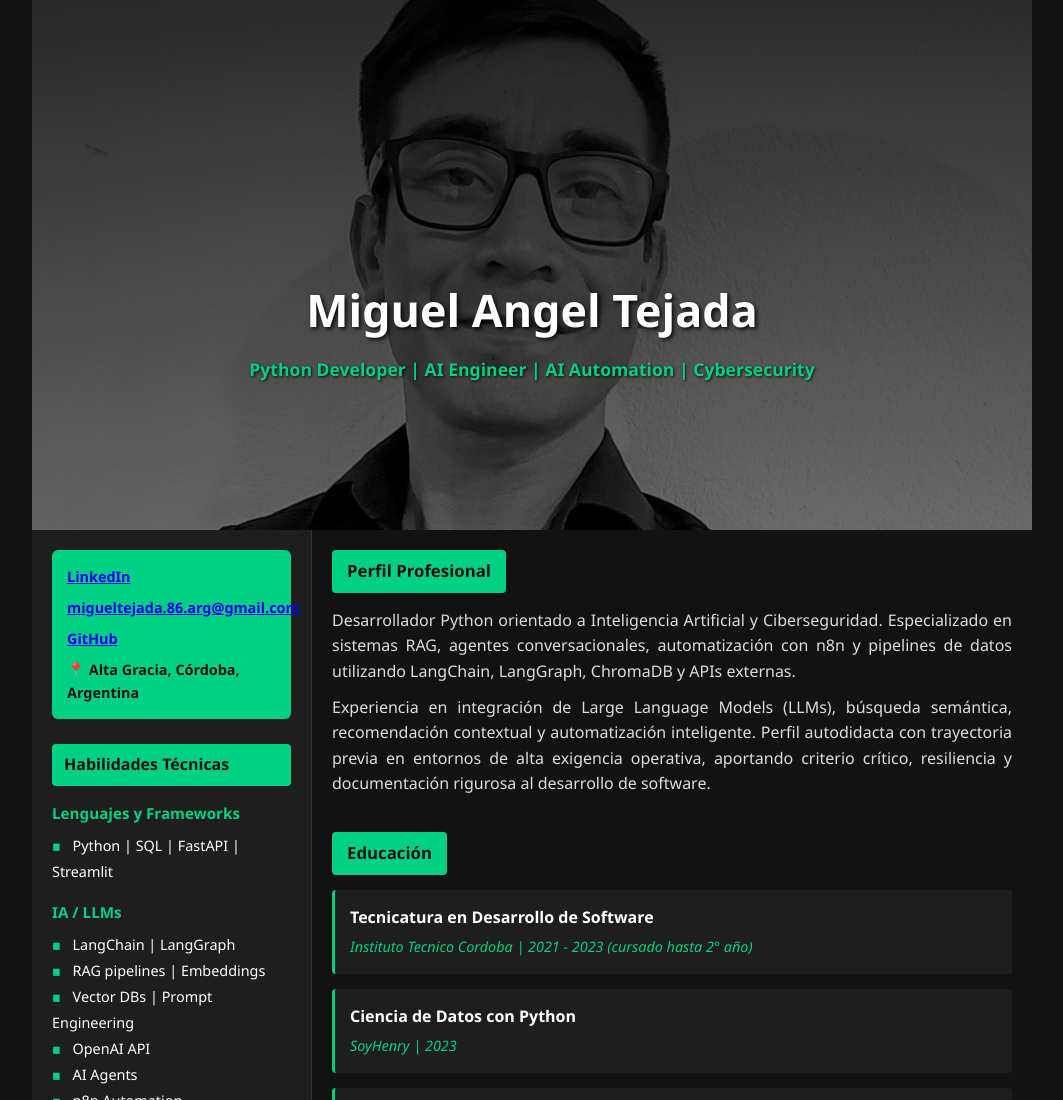
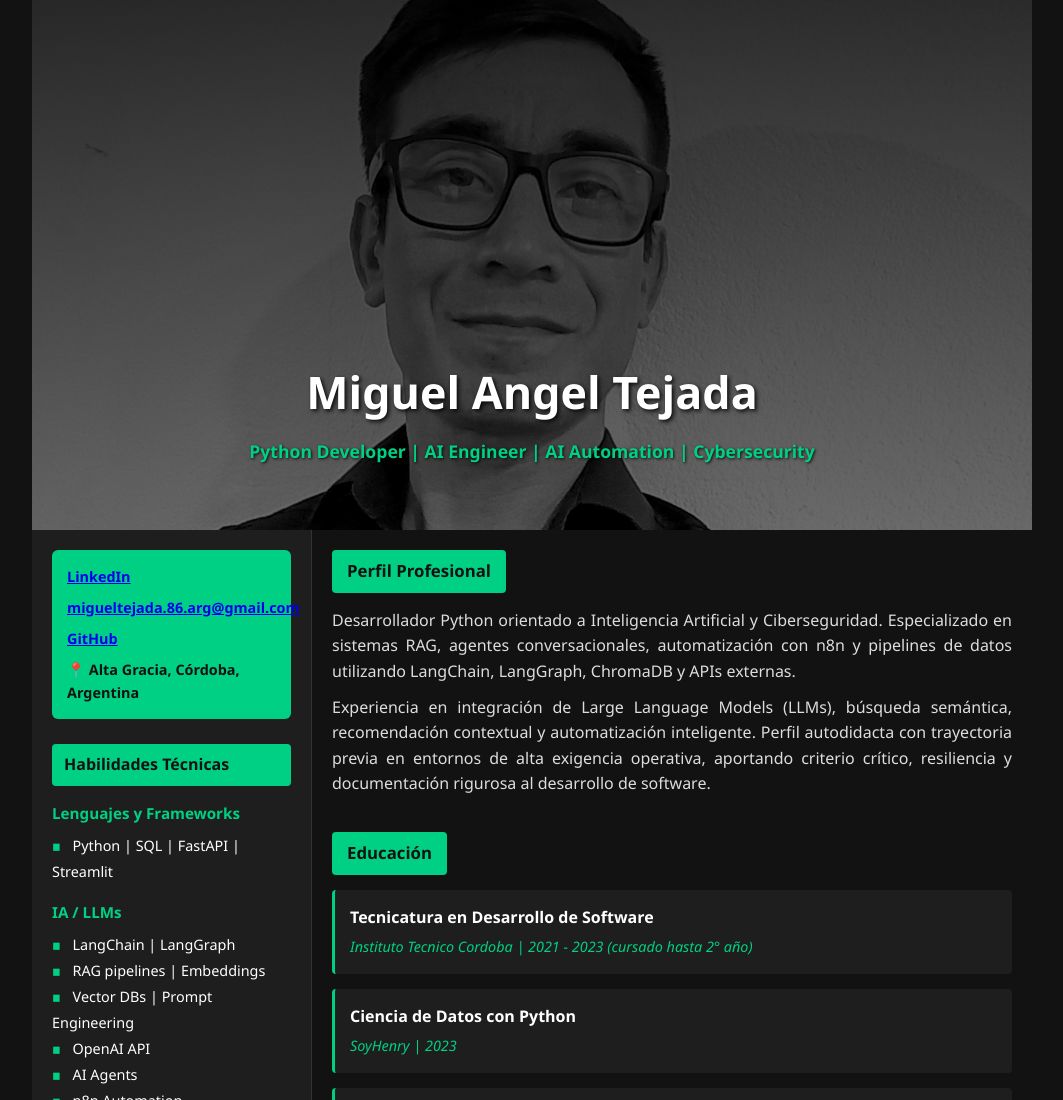
Before and after one commit to Migueltejada86/portfolio-cv, a plain HTML site: page index.html in a window 1280 px wide. Shown: the top 1100 px of the page, without its empty margins (108-1171 px from the left). Drawn offline with Linux system fonts and the light colour scheme.

Commit message:
centrar header 2

```diff
--- a/estilos.css
+++ b/estilos.css
@@ -119,7 +119,7 @@ body {
 
 .header-content {
     position: absolute;
-    top: 12%;
+    top: 15%;
     left: 50%;
     transform: translate(-50%, -50%);
     text-align: center;
```
Also changed, not shown: index.html (line endings or trailing spaces).
